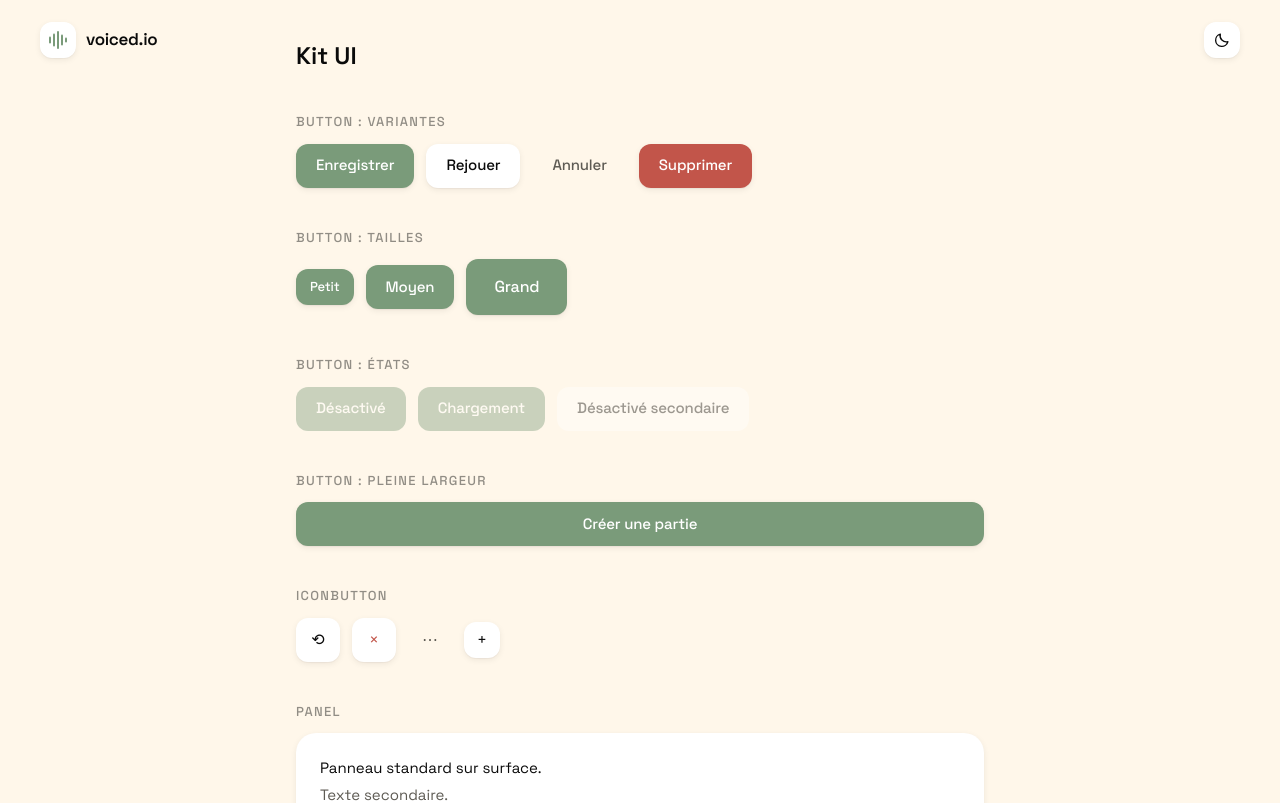
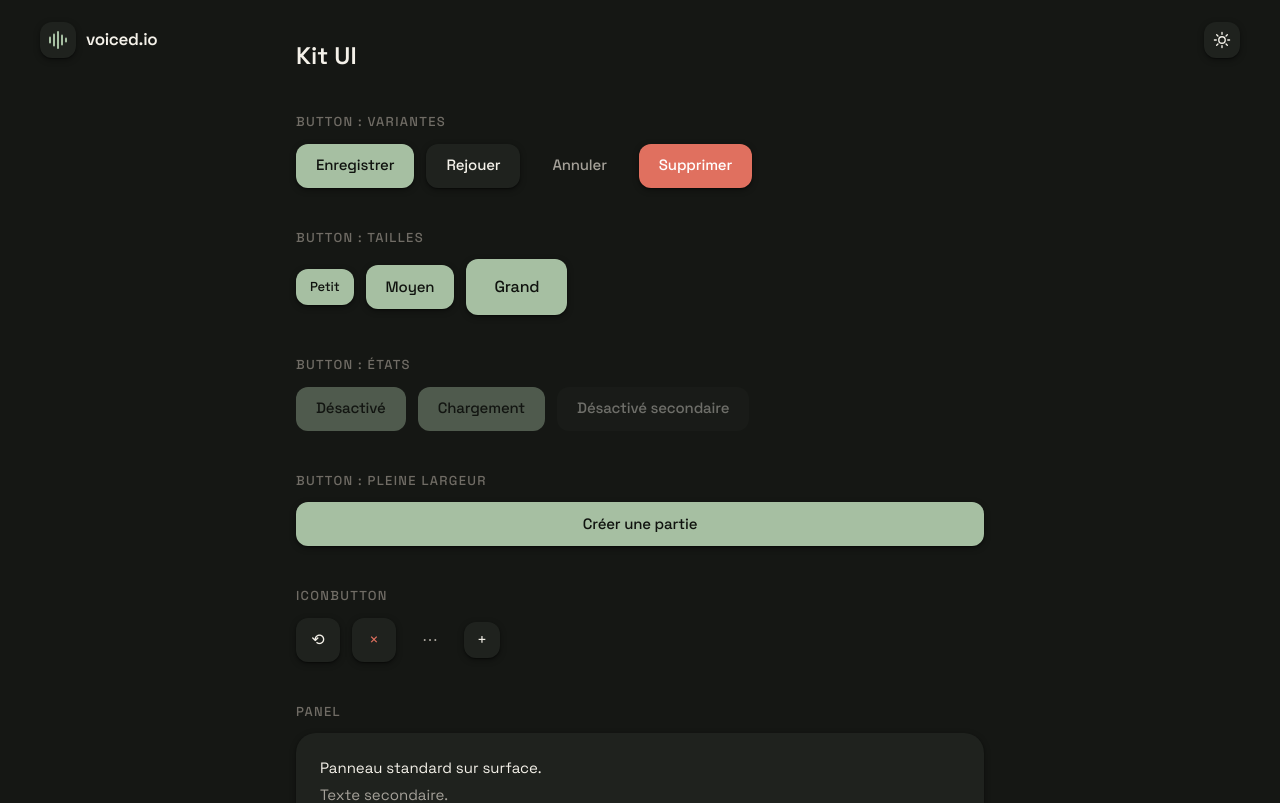
Before and after one commit to T0MMMMM/voiced.io, a Next.js app: page /dev/ui in a window 1280 px wide. Shown: the top 803 px of the page. Built offline with nearby package versions, Linux system fonts and the light colour scheme.

Commit message:
feat: le theme sombre devient le defaut

```diff
--- a/src/app/layout.tsx
+++ b/src/app/layout.tsx
@@ -35,7 +35,7 @@ export default function RootLayout({
   children: React.ReactNode
 }) {
   return (
-    <html lang="fr" data-theme="light" suppressHydrationWarning>
+    <html lang="fr" data-theme="dark" suppressHydrationWarning>
       <head>
         <script dangerouslySetInnerHTML={{ __html: THEME_INIT_SCRIPT }} />
       </head>
--- a/src/components/ui/ThemeToggle.tsx
+++ b/src/components/ui/ThemeToggle.tsx
@@ -30,9 +30,9 @@ function SunIcon() {
 }
 
 export function ThemeToggle() {
-  // Le rendu serveur ne connaît pas localStorage : on part sur 'light',
+  // Le rendu serveur ne connaît pas localStorage : on part sur 'dark',
   // qui est aussi le défaut du produit, puis on se synchronise au montage.
-  const [theme, setTheme] = useState<Theme>('light')
+  const [theme, setTheme] = useState<Theme>('dark')
   const [mounted, setMounted] = useState(false)
 
   useEffect(() => {
--- a/src/lib/theme.ts
+++ b/src/lib/theme.ts
@@ -3,12 +3,12 @@ export type Theme = 'light' | 'dark'
 export const THEME_STORAGE_KEY = 'voiced-theme'
 
 /**
- * Light est le défaut assumé du produit : toute valeur qui n'est pas
- * exactement 'dark' retombe sur 'light'. Aucune lecture de
+ * Le sombre est le défaut assumé du produit : toute valeur qui n'est pas
+ * exactement 'light' retombe sur 'dark'. Aucune lecture de
  * prefers-color-scheme, l'utilisateur choisit explicitement.
  */
 export function resolveTheme(stored: string | null | undefined): Theme {
-  return stored === 'dark' ? 'dark' : 'light'
+  return stored === 'light' ? 'light' : 'dark'
 }
 
 export function toggleTheme(current: Theme): Theme {
@@ -20,7 +20,7 @@ export function readStoredTheme(): Theme {
     return resolveTheme(localStorage.getItem(THEME_STORAGE_KEY))
   } catch {
     // localStorage indisponible (navigation privée stricte, iframe cloisonnée)
-    return 'light'
+    return 'dark'
   }
 }
 
@@ -35,7 +35,7 @@ export function applyTheme(theme: Theme): void {
 
 /**
  * Injecté en synchrone dans <head>, avant le premier rendu, pour que la page
- * ne s'affiche jamais en clair pendant une fraction de seconde chez un
- * utilisateur en thème sombre.
+ * ne s'affiche jamais en sombre pendant une fraction de seconde chez un
+ * utilisateur qui a choisi le thème clair.
  */
-export const THEME_INIT_SCRIPT = `(function(){try{var t=localStorage.getItem('${THEME_STORAGE_KEY}');document.documentElement.dataset.theme=t==='dark'?'dark':'light'}catch(e){document.documentElement.dataset.theme='light'}})()`
+export const THEME_INIT_SCRIPT = `(function(){try{var t=localStorage.getItem('${THEME_STORAGE_KEY}');document.documentElement.dataset.theme=t==='light'?'light':'dark'}catch(e){document.documentElement.dataset.theme='dark'}})()`
--- a/src/styles/theme.css
+++ b/src/styles/theme.css
@@ -12,6 +12,12 @@
    ───────────────────────────────────────────────────────────── */
 
 :root {
+  /* Le sombre est le defaut du produit ; le clair reste ecrit ici parce
+     que c'est la base sur laquelle le sombre s'ecarte, et parce qu'un jeu
+     de tokens se relit mieux en clair. `color-scheme` fait suivre les
+     ascenseurs et les champs natifs, que les variables n'atteignent pas. */
+  color-scheme: light;
+
   /* Surfaces */
   --bg:             #FFF7EA;
   --surface:        #FFFFFF;
@@ -61,6 +67,8 @@
 }
 
 [data-theme='dark'] {
+  color-scheme: dark;
+
   --bg:             #151714;
   --surface:        #1F221E;
   --surface-sunken: #1A1D19;
```
Also changed, not shown: 2 other files (tests, documents, lock files or other folders).
